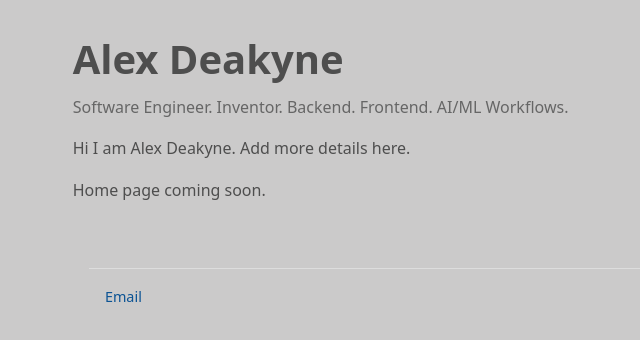
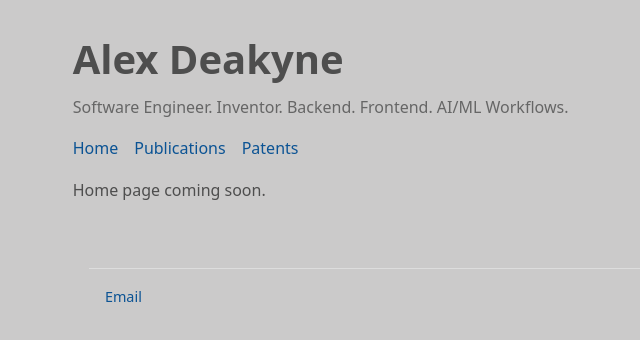
Before and after one commit to adeakyne/alexdeakyne-dev, a React (Vite) app: page / in a window 1280 px wide. Shown: the top 340 px of the page, without its empty margins (263-903 px from the left). Built offline with nearby package versions, Linux system fonts and the light colour scheme.

Commit message:
add navigation routing

```diff
--- a/src/components/Header.tsx
+++ b/src/components/Header.tsx
@@ -1,9 +1,11 @@
+import Nav from "./Nav"
+
 function Header () {
     return (
         <header>
             <h1>Alex Deakyne</h1>
             <p className="tagline"> Software Engineer. Inventor. Backend. Frontend. AI/ML Workflows.</p>
-            <p>Hi I am Alex Deakyne. Add more details here.</p>
+            <Nav />
         </header>
     )
 }
--- /dev/null
+++ b/src/components/Nav.tsx
@@ -0,0 +1,13 @@
+import { Link } from 'react-router'
+
+function Nav() {
+    return (
+        <nav>
+            <Link to="/">Home</Link>
+            <Link to="/publications">Publications</Link>
+            <Link to="Patents">Patents</Link>
+        </nav>
+    )
+}
+
+export default Nav
--- a/src/index.css
+++ b/src/index.css
@@ -60,6 +60,10 @@ footer{
     color: #666;
 }
 
+nav a {
+    margin-right: 1rem;
+}
+
 /* === Use user prefered color scheme === */
 @media (prefers-color-scheme: dark) {
   body {
```
